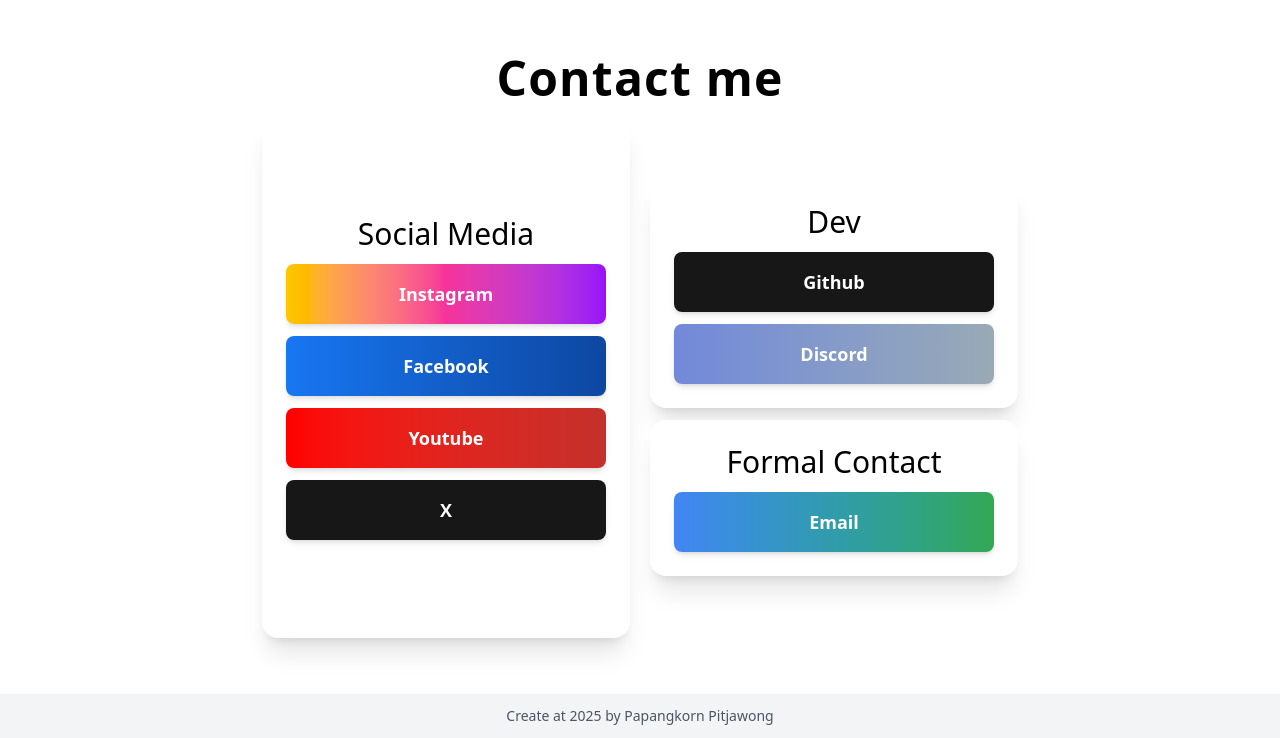
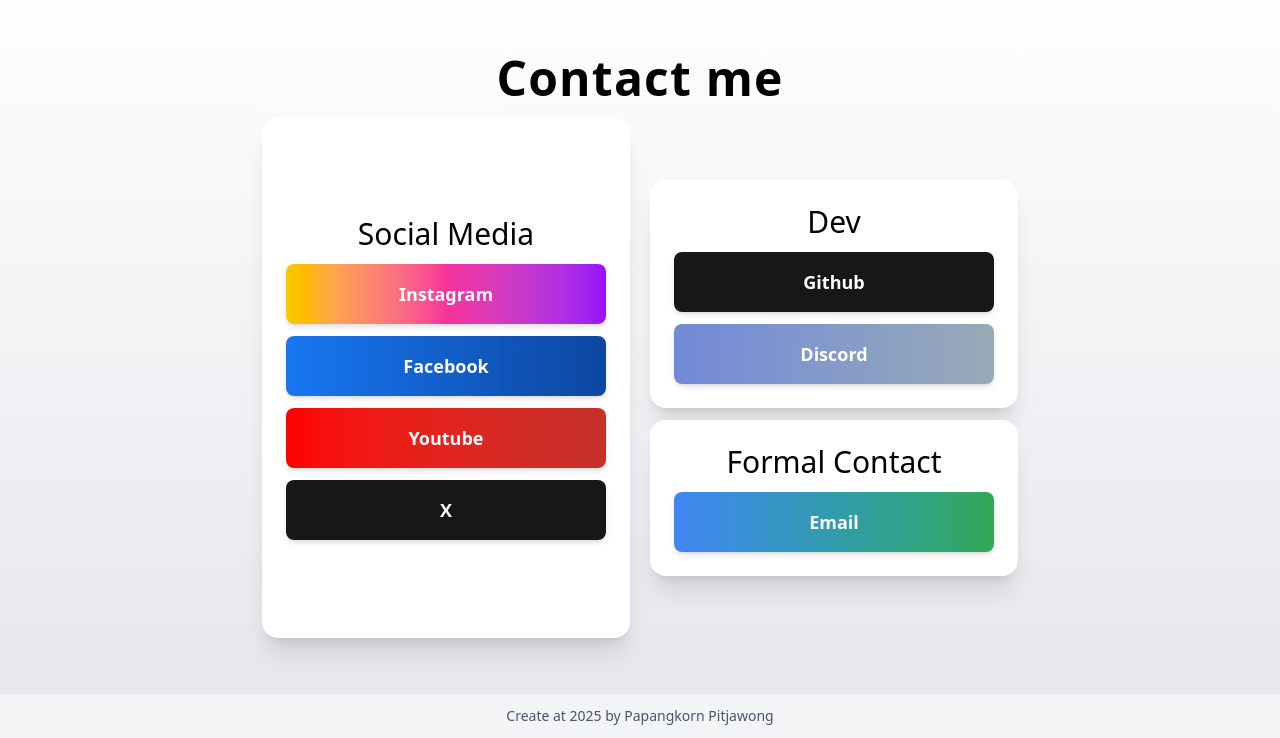
Before and after one commit to TAHPAPANGKORN/nextJs-Profile, a Next.js app: page / in a window 1280 px wide. Shown: the part 5493-6231 px from the top of the page. Built offline with nearby package versions, Linux system fonts and the light colour scheme.

Commit message:
Change bg color gradient in contact page

```diff
--- a/src/app/components/Contact/Contact.tsx
+++ b/src/app/components/Contact/Contact.tsx
@@ -3,7 +3,7 @@
 
 export default function Timeline() {
   return (
-    <div id="contact" className="flex flex-col items-center py-10 w-auto">
+    <div id="contact" className="flex flex-col items-center py-10 w-auto bg-gradient-to-b from-white to-gray-200">
       <h1 className="header-item mt-10">Contact me</h1>
       <ContactCard />
     </div>
```
